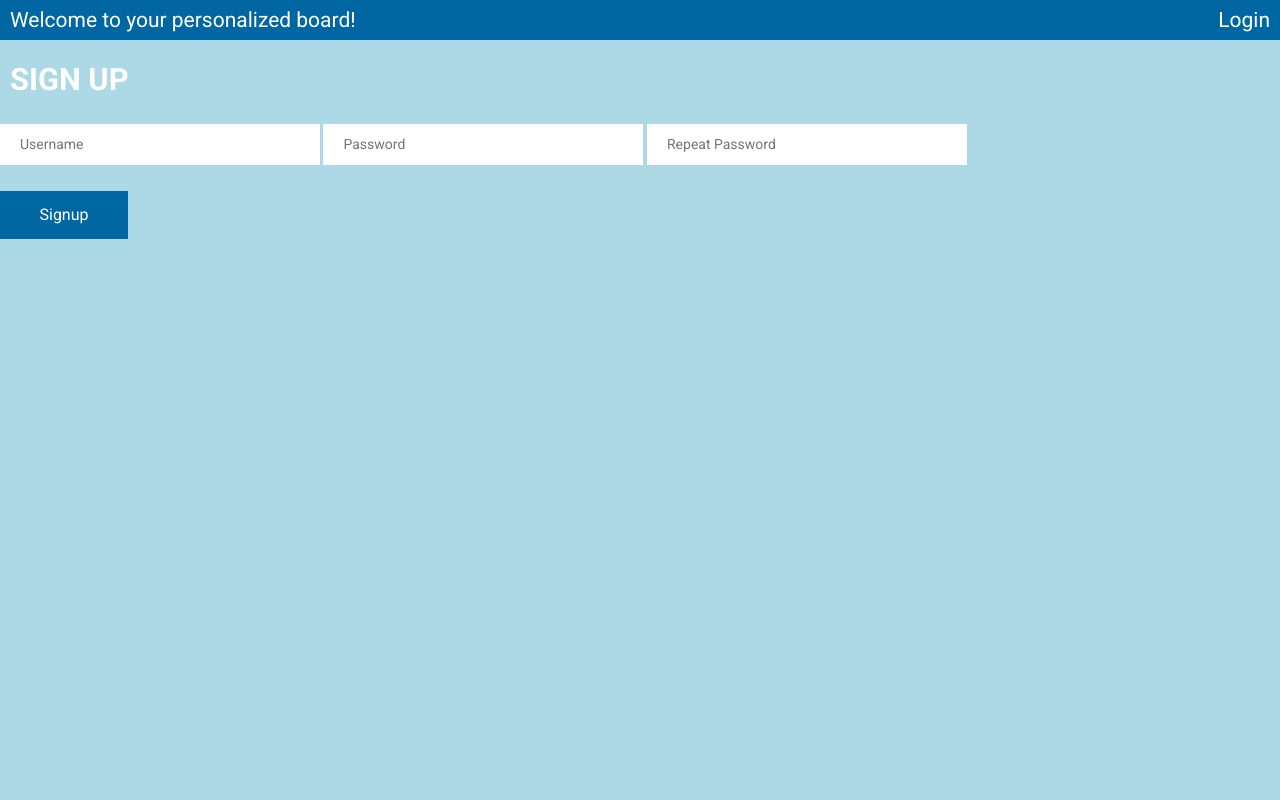
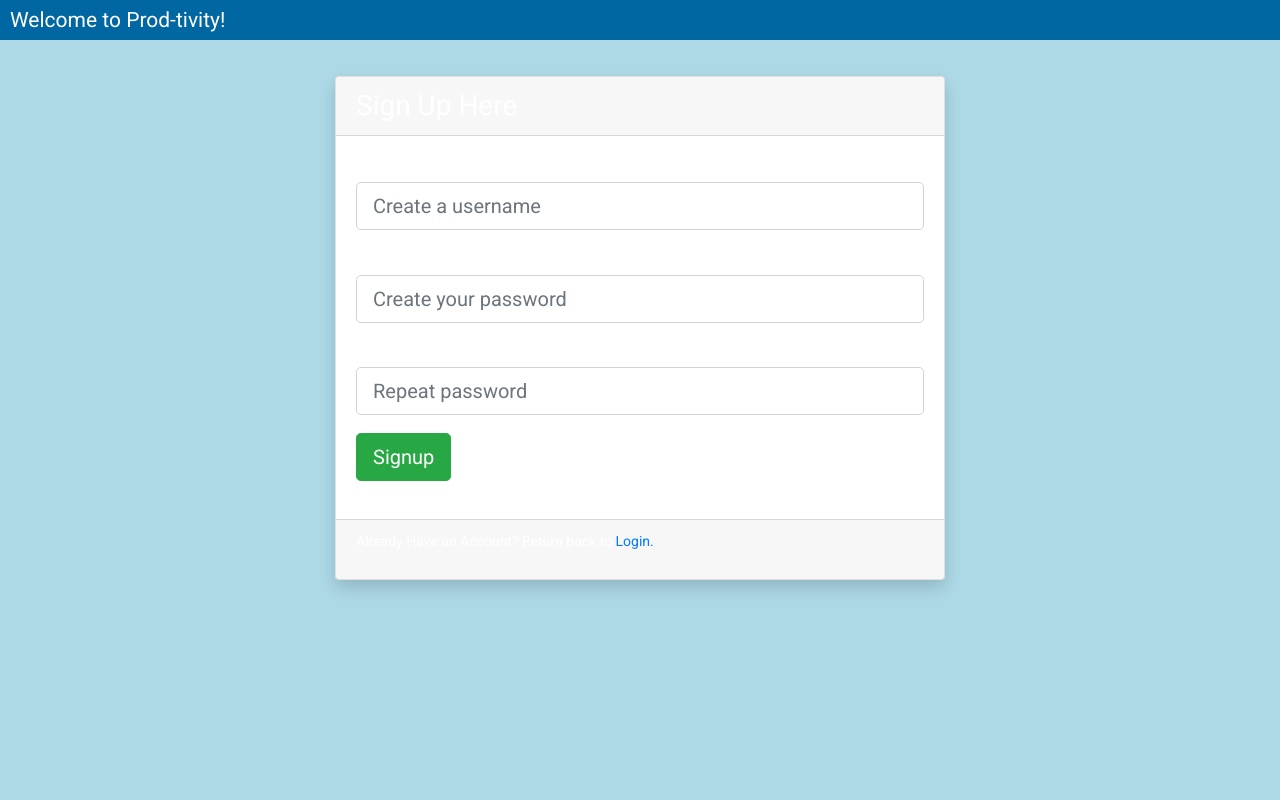
Before and after one commit to jinhanjun/prod-tivity, a PHP site: page /signup.php in a window 1280 px wide. Run offline with PHP 8.4, Linux system fonts and the light colour scheme; some libraries are stand-ins or nearby versions.

Commit message:
Update signup.php
Update look

```diff
--- a/signup.php
+++ b/signup.php
@@ -40,15 +40,12 @@
     <meta charset="UTF-8" />
     <meta name="viewport" content="width=device-width, initial-scale=1.0" />
 
-    <link
-      rel="stylesheet"
-      href="https://cdnjs.cloudflare.com/ajax/libs/normalize/8.0.1/normalize.min.css"
-    />
-    <link
-      href="https://fonts.googleapis.com/css?family=Roboto:400,700"
-      rel="stylesheet"
-    />
-    <link rel="stylesheet" href="style.css" />
+    <link rel="stylesheet" href="https://cdnjs.cloudflare.com/ajax/libs/normalize/8.0.1/normalize.min.css" />
+    <link href="https://fonts.googleapis.com/css?family=Roboto:400,700" rel="stylesheet"/>
+    <link rel="stylesheet" href="https://stackpath.bootstrapcdn.com/bootstrap/4.3.1/css/bootstrap.min.css" integrity="sha384-ggOyR0iXCbMQv3Xipma34MD+dH/1fQ784/j6cY/iJTQUOhcWr7x9JvoRxT2MZw1T" crossorigin="anonymous">
+    <link rel="stylesheet" href="style.css"/>
+    <link rel="stylesheet" href="signup.css"/>
+
     <script src="board.js"></script>
     <script type = "module" src="app.js"></script>
     <script src="https://www.google.com/recaptcha/api.js"></script>
@@ -56,57 +53,89 @@
 
 
     <title>Productivity Board</title>
+
   </head>
+
+
   <body>
     <div class="ui">
       <nav>
         <div class="nav--left">
-          <a style="color:white;"> Welcome to your personalized board!</a>
+          <a style="color:white;"> Welcome to Prod-tivity!</a>
 
         </div>
 
-        <div class="nav--right">
+        <!-- <div class="nav--right">
           <a href="open.php" name="logout" style="color:white;">Login</a>
+        </div> -->
+      </nav>
+      <br /> <br />
+
+      <div class="col-lg-6 col-md-8 mx-auto">
+        <div id = "signupcard" class = "card rounded shadow shadow-sm">
+            <div class="card-header">
+              <h3 class="mb-0">Sign Up Here</h3>
             </div>
-      </nav>
-      <header><h1>SIGN UP</h1></header>
+
+            <div class="card-body">
+              <form id = "submitform" action="login/signupinc.php" method="post">
+                  <label for="signupub">Username</label>
+                  <input id = "signupub" class="form-control form-control-lg form-rounded" name="username" type = "text" placeholder="Create a username" >
+
+                  <br>
+
+                  <label for="signuppass">Password</label>
+                  <input id = "signuppass" class="form-control form-control-lg form-rounded" name="password" type = "text" placeholder="Create your password" >
+
+                  <br />
+                  <label for="signuppass2">Re-enter Your Password</label>
+                  <input id = "signuppass2" class="form-control form-control-lg form-rounded" name="password2" type = "text" placeholder="Repeat password" >
+
+                  <br />
+                  <button id = "submitsignup" class="btn btn-success btn-lg float-left" type="submit" name="signupsubmit">Signup</button>
+              </form>
+
+              <div class = "float-right">
+
               <?php
                 if(isset($_GET['error'])){
                     if($_GET['error']== "usertaken"){
-                echo '<h1>User already exists.</h1>';
+                        echo '<p class = "superror">Username is already taken. Please try again.</p>';
 
                     } else if($_GET['error']== "emptyfields"){
-                echo '<h1>A field was left empty.</h1>';
+                        echo '<p class = "superror">A field was left empty. Please try again.</p>';
 
                     }else if($_GET['error']== "sqlerror"){
-                echo '<h1>Database error</h1>';
-
+                        echo '<p class = "superror">Database error. Please try again.</p>';
                     }
-            echo '<h1> Please try again</h1>';
                 } else if (isset($_GET['signup'])== "success") {
-            echo '<h1>SUCCESS!</h1>';
-            echo '<a href="header.php"><button style="width: 10%; background-color: #0067a3; border: none; color: white; padding: 15px 32px; text-align: center; text-decoration: none; display: inline-block; font-size: 16px;"type="submit" >Enter</button></a>';
+                  echo '<p style = "color: green;"> Success!  Return to Login to sign in. </p> ';
+                  echo '<a href="header.php"><button class="btn btn-primary btn-lg float-right" type="submit" >Enter</button></a>';
 
                 }
               ?>
-      <br /> <br />
-      <form id = "submitform" action="login/signupinc.php" method="post" >
-                        <input style="width: 25%; padding: 12px 20px; margin: 8px 0; box-sizing: border-box;" name="username" type = "text" placeholder="Username" >
-                        <input style="width: 25%; padding: 12px 20px; margin: 8px 0; box-sizing: border-box;" name="password" type = "text" placeholder="Password" >
-                        <input style="width: 25%; padding: 12px 20px; margin: 8px 0; box-sizing: border-box;" name="password2" type = "text" placeholder="Repeat Password" >
 
-                        <br /> <br />
-                        <button style="width: 10%; background-color: #0067a3; border: none; color: white; padding: 15px 32px; text-align: center; text-decoration: none; display: inline-block; font-size: 16px;"type="submit" name="signupsubmit">Signup</button>
-                        </form>
-                        <br /> <br />
+              </div>
+            </div>
+
+
+          <br />
+
+          <div class = "card-footer">
+          <p>Already Have an Account? Return back to  <a id = "loginlink" href="open.php" name="logout" >Login.</a></p>
+          </div>
+
           <div class="field">
               <div class="control">
-
+              </div>
           </div>
 
         </div>
+      </div>
+    </div>
 
-    </div>
+
+
   <script>
   grecaptcha.ready(function() {
       grecaptcha.execute('6LfbkuQZAAAAAEYx3CAJz2dgr7m8LT_2h-CacyuY', {action: 'homepage'}).then(function(token) {
```
Lines whose indentation alone changed are shown as unchanged.
